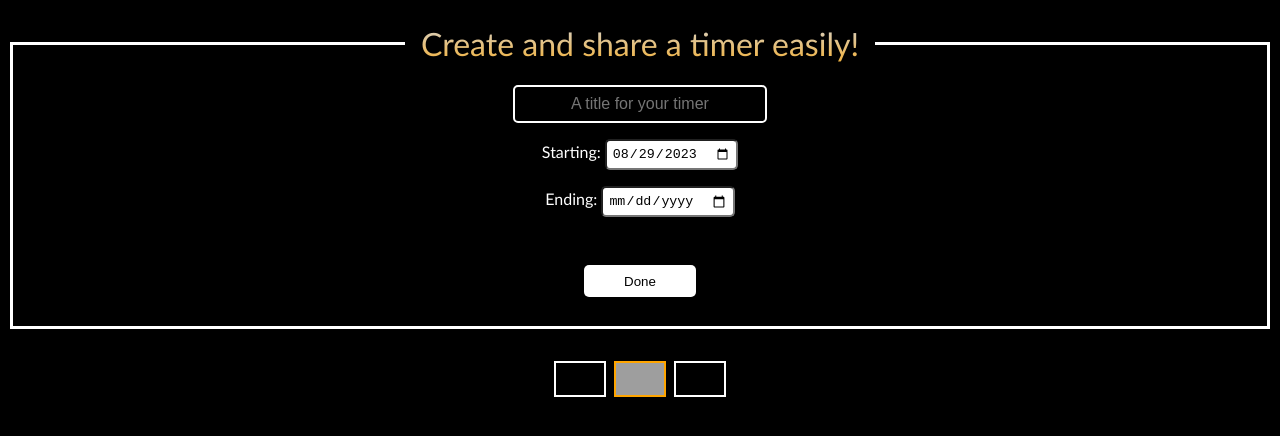
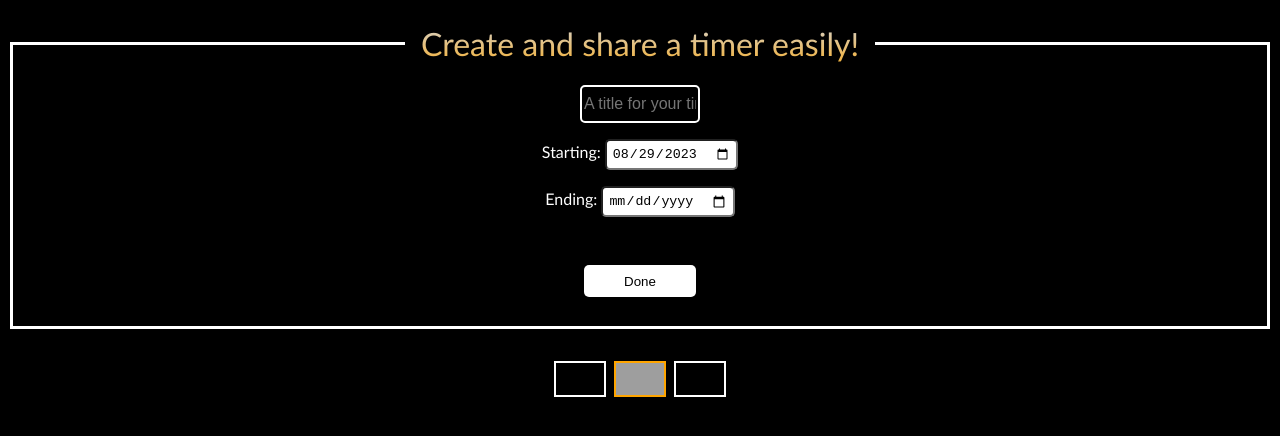
Before and after one commit to adigeweb/sayac, a plain HTML site: page index.html in a window 1280 px wide. Drawn offline with Linux system fonts and the light colour scheme; grey boxes are pictures that could not be loaded.

Commit message:
Update style.css

```diff
--- a/style.css
+++ b/style.css
@@ -71,7 +71,7 @@ a:hover {
 input#title {
     color: white;
     height: 2rem;
-    width: 20%;
+    width: 7rem;
     background: black;
     border: 2px solid white;
     border-radius: 5px;
```
